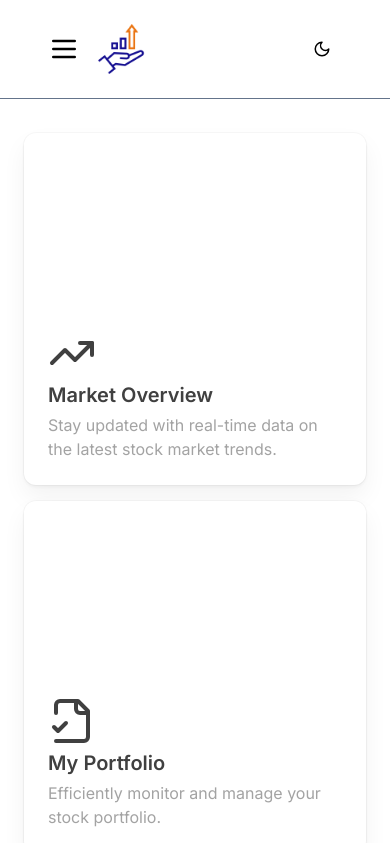
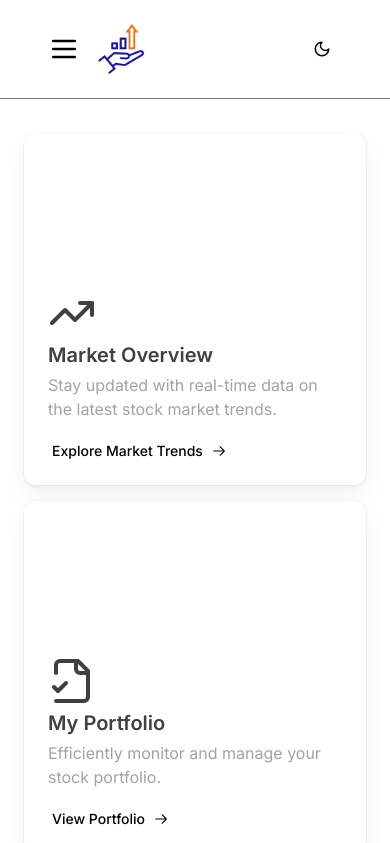
Before and after one commit to sid-lakhani/StockWise, a Next.js app: page /dashboard in a window 390 px wide. Shown: the top 843 px of the page. Built offline with nearby package versions, Linux system fonts and the light colour scheme.

Commit message:
fix: bento

```diff
--- a/src/components/dashboard/Bento.tsx
+++ b/src/components/dashboard/Bento.tsx
@@ -3,7 +3,7 @@ import { bentoelements } from "@/constants/bentoelements";
 
 export default function Bento() {
   return (
-    <BentoGrid className="md:grid-rows-3 md:grid-cols-3 pt-28 h-[95dvh] grid md:w-2/3 mx-6 md:mx-0">
+    <BentoGrid className="md:grid-rows-3 md:grid-cols-3 pt-28 h-[95dvh] grid mx-6 md:mx-12 lg:mx-40">
       {bentoelements.map((feature) => (
         <BentoCard key={feature.name} {...feature} />
       ))}
--- a/src/components/magicui/bento-grid.tsx
+++ b/src/components/magicui/bento-grid.tsx
@@ -52,8 +52,8 @@ const BentoCard = ({
     )}
   >
     <div>{background}</div>
-    <div className="pointer-events-none z-10 flex transform-gpu flex-col gap-1 p-6 transition-all duration-300 group-hover:-translate-y-10">
-      <Icon className="h-12 w-12 md:h-8 md:w-8 lg:h-12 lg:w-12 origin-left transform-gpu text-neutral-700 transition-all duration-300 ease-in-out group-hover:scale-75" />
+    <div className="pointer-events-none z-10 flex transform-gpu flex-col gap-1 p-6 transition-all duration-300 -translate-y-10 lg:-translate-y-0 lg:group-hover:-translate-y-10">
+      <Icon className="h-12 w-12 md:h-8 md:w-8 lg:h-12 lg:w-12 origin-left transform-gpu text-neutral-700 transition-all duration-300 ease-in-out lg:group-hover:scale-75" />
       <h3 className="text-xl md:text-lg lg:text-xl font-semibold text-neutral-700 dark:text-neutral-300">
         {name}
       </h3>
@@ -62,7 +62,7 @@ const BentoCard = ({
 
     <div
       className={cn(
-        "pointer-events-none absolute bottom-0 flex w-full translate-y-10 transform-gpu flex-row items-center p-4 opacity-0 transition-all duration-300 group-hover:translate-y-0 group-hover:opacity-100",
+        "pointer-events-none absolute bottom-0 flex w-full translate-y-0 lg:translate-y-10 transform-gpu flex-row items-center p-4 opacity-100 lg:opacity-0 transition-all duration-300 lg:group-hover:translate-y-0 lg:group-hover:opacity-100",
       )}
     >
       <Button variant="ghost" asChild size="sm" className="pointer-events-auto">
--- a/src/components/ui/sheet.tsx
+++ b/src/components/ui/sheet.tsx
@@ -21,7 +21,7 @@ const SheetOverlay = React.forwardRef<
 >(({ className, ...props }, ref) => (
   <SheetPrimitive.Overlay
     className={cn(
-      "fixed inset-0 z-50 bg-black/80  data-[state=open]:animate-in data-[state=closed]:animate-out data-[state=closed]:fade-out-0 data-[state=open]:fade-in-0",
+      "fixed inset-0 z-50 bg-black/80 data-[state=open]:animate-in data-[state=closed]:animate-out data-[state=closed]:fade-out-0 data-[state=open]:fade-in-0",
       className
     )}
     {...props}
@@ -38,7 +38,7 @@ const sheetVariants = cva(
         top: "inset-x-0 top-0 border-b data-[state=closed]:slide-out-to-top data-[state=open]:slide-in-from-top",
         bottom:
           "inset-x-0 bottom-0 border-t data-[state=closed]:slide-out-to-bottom data-[state=open]:slide-in-from-bottom",
-        left: "inset-y-0 left-0 h-full w-3/4 border-r data-[state=closed]:slide-out-to-left data-[state=open]:slide-in-from-left sm:max-w-sm",
+        left: "inset-y-0 left-0 h-full w-3/4 border-r border-gray-500 data-[state=closed]:slide-out-to-left data-[state=open]:slide-in-from-left sm:max-w-sm",
         right:
           "inset-y-0 right-0 h-full w-3/4  border-l data-[state=closed]:slide-out-to-right data-[state=open]:slide-in-from-right sm:max-w-sm",
       },
```
